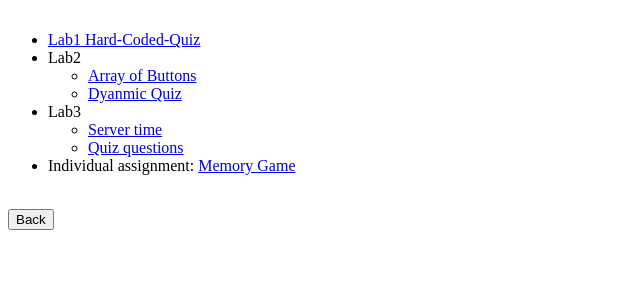
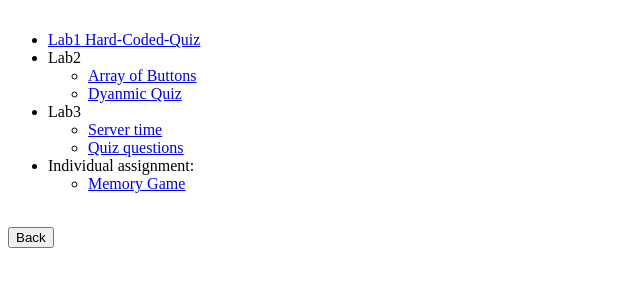
Before and after one commit to aiglesias123/aiglesiasite, a plain HTML site: page website/COMP4537/COMP4537.html in a window 1280 px wide. Shown: the part 88-374 px from the top of the page, without its empty margins (0-640 px from the left). Drawn offline with Linux system fonts and the light colour scheme.

Commit message:
adjust to index

```diff
--- a/website/COMP4537/COMP4537.html
+++ b/website/COMP4537/COMP4537.html
@@ -16,9 +16,9 @@
             <li><a href="labs/3/serverTime/index.html">Server time</a></li>
             <li><a href="labs/3/quizQuestions/index.html">Quiz questions</a></li>
         </ul></li>
-        <li>Individual assignment:
-            <a href="memoryGame/index.html">Memory Game</a>
-        </li>
+        <li>Individual assignment: <ul>
+            <li><a href="memoryGame/index.html">Memory Game</a></li>
+        </ul></li>
     </ul>
     <br>
     <a href="../index.html"><input type="button" value="Back"></a>
```
